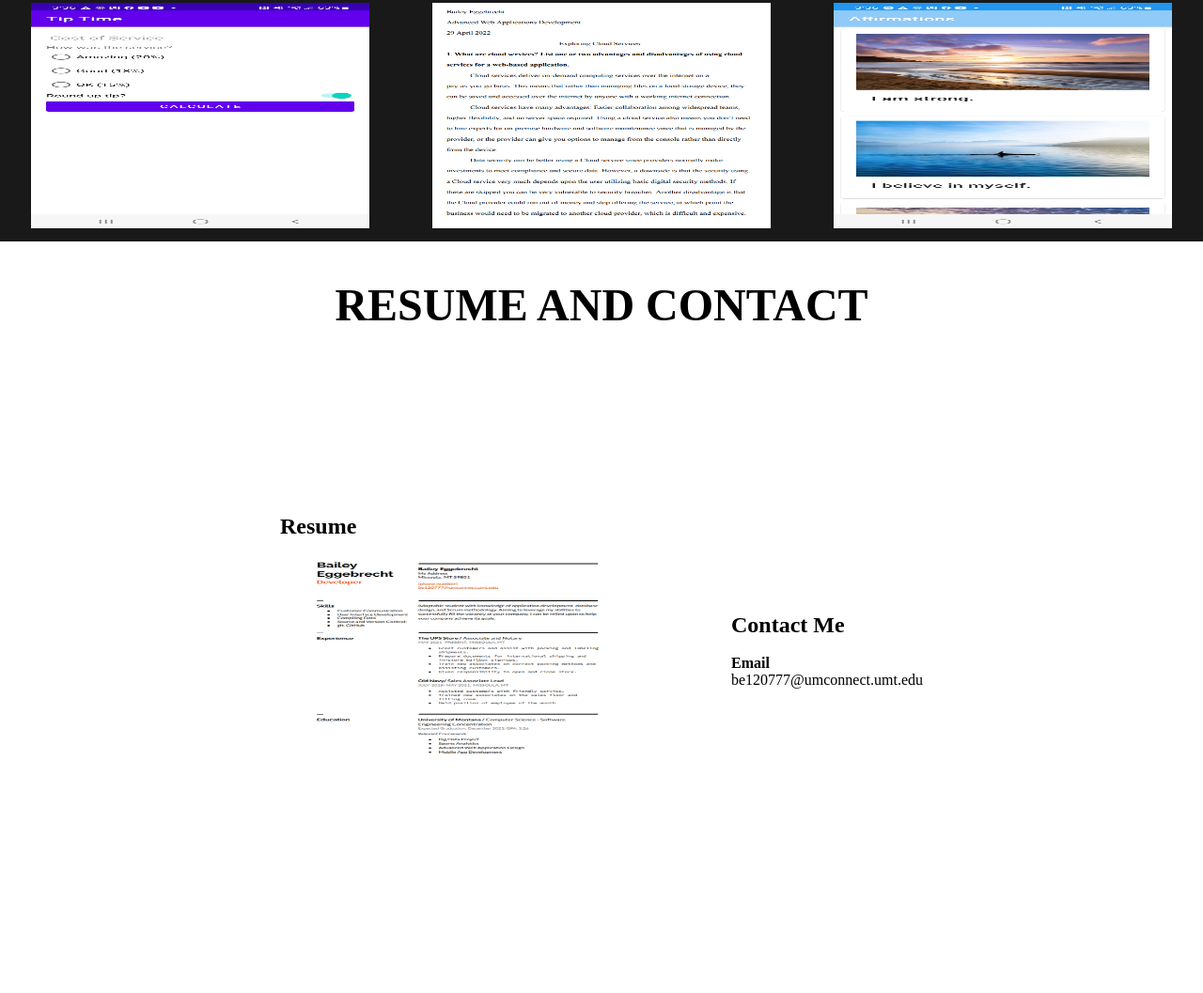
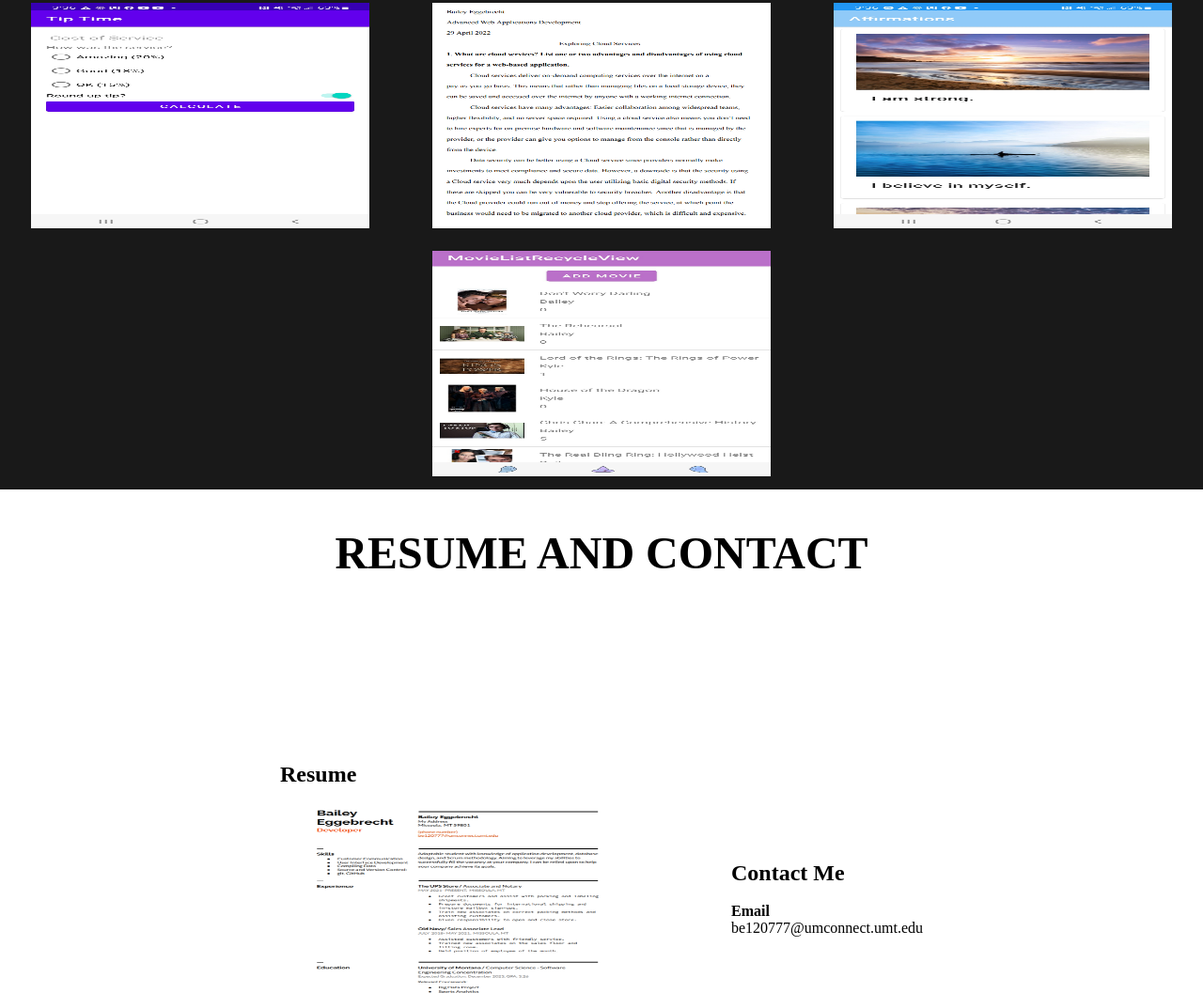
Before and after one commit to baileyeggebrecht/baileyeggebrecht.github.io, a plain HTML site: page index.html in a window 1280 px wide. Shown: the part 2526-3583 px from the top of the page at 94% size. Drawn offline with Linux system fonts and the light colour scheme.

Commit message:
Added Movie App to Portfolio

```diff
--- a/index.html
+++ b/index.html
@@ -68,6 +68,7 @@
                 <a href="https://baileyeggebrecht.github.io/tiptime/"><img src="tiptime.jpg" alt=""></a>
                 <a href="cloudServices.html"><img src="CloudServices.jpg" alt=""></a>
                 <a href="https://baileyeggebrecht.github.io/Affirmations/"><img src="Affirmations.jpg" alt=""></a>
+                <a href="https://baileyeggebrecht.github.io/MovieApp/"><img src="DwD.jpg" alt=""></a>
             </div>
         </section>
 
```
Also changed, not shown: DwD.jpg (added), 1 other file.
